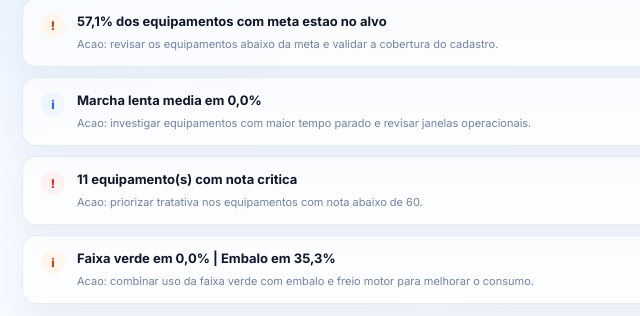
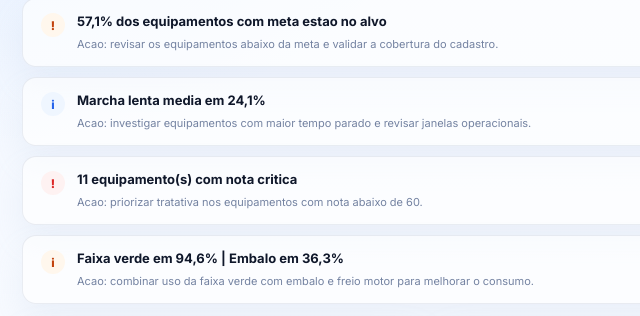
Before and after one commit to genivalfsilva88-dev/desempenho-gobrax, a website: page index.html in a window 1280 px wide. Shown: the part 413-729 px from the top of the page, 0-640 px from the left. Drawn offline with nearby package versions, Linux system fonts and the light colour scheme.

Commit message:
Corrige leitura de tempos operacionais

```diff
--- a/index.html
+++ b/index.html
@@ -1425,6 +1425,7 @@
 
     function normalizeKey(value) {
         return normalizeText(value)
+            .replace(/%/g, ' pct ')
             .toLowerCase()
             .replace(/[^a-z0-9]+/g, ' ')
             .trim();
```
